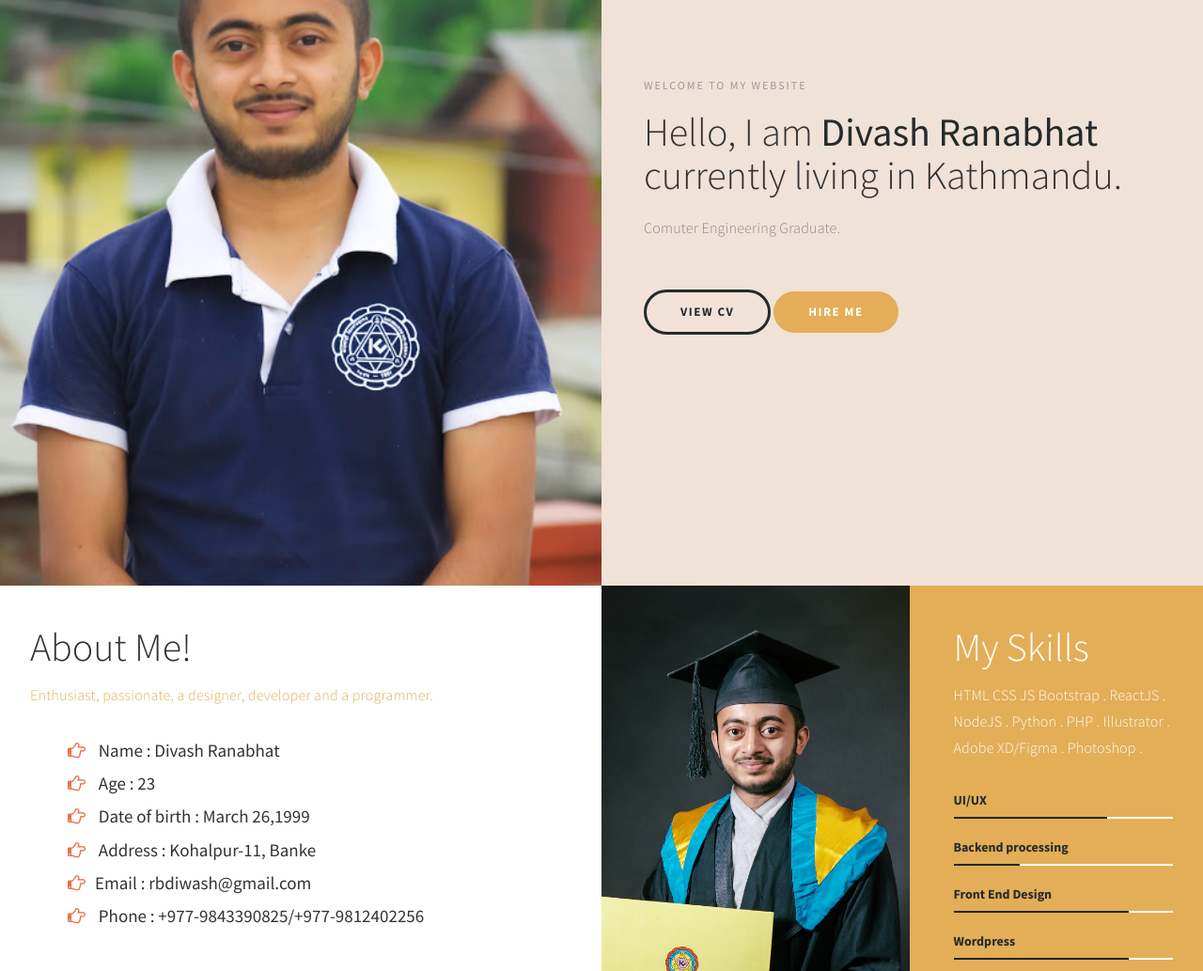
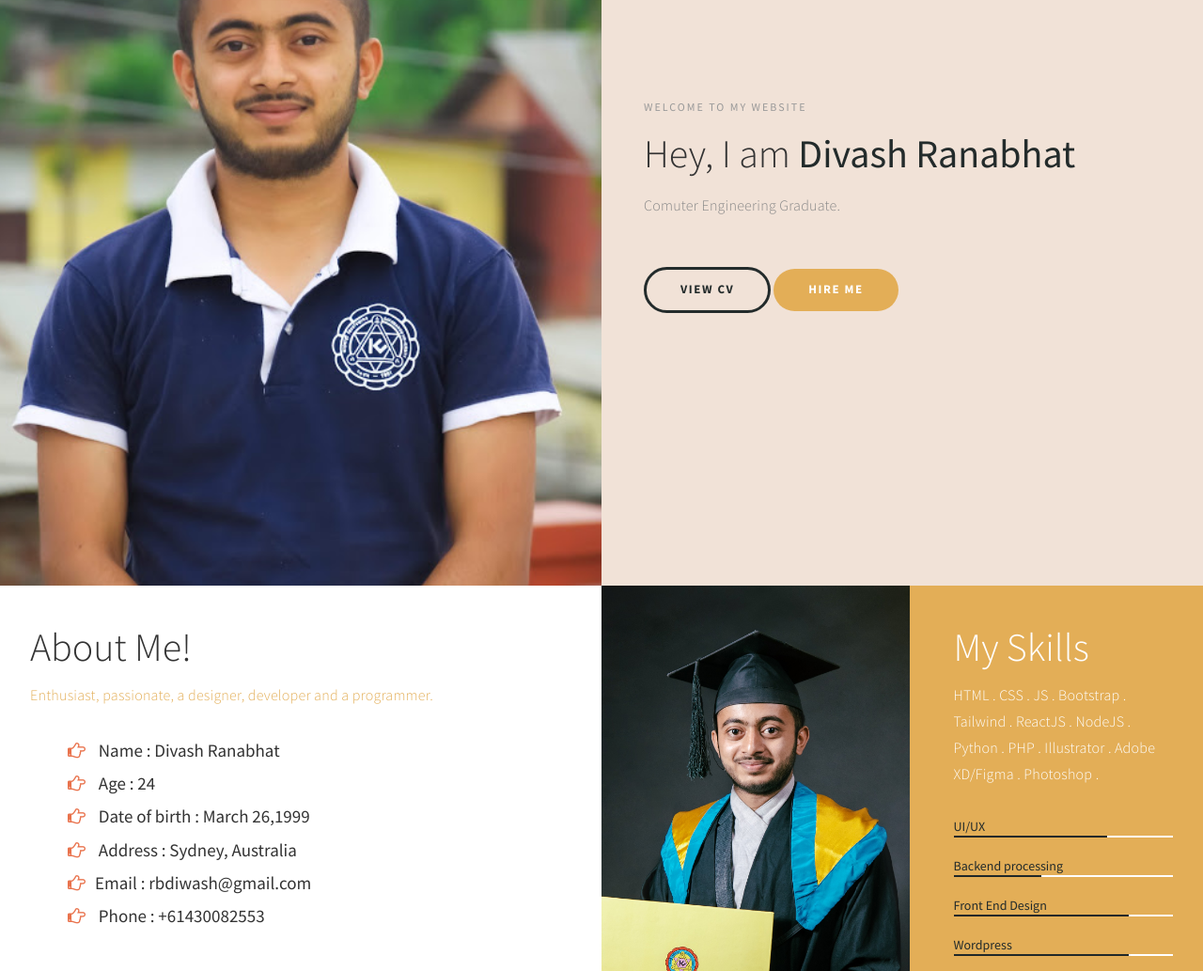
Before and after one commit to rbdiwash/New-Personal, a plain HTML site: page index.html in a window 1280 px wide. Shown: the part 177-1210 px from the top of the page at 94% size. Drawn offline with Linux system fonts and the light colour scheme.

Commit message:
changes made:

```diff
--- a/css/templatemo-style.css
+++ b/css/templatemo-style.css
@@ -430,9 +430,9 @@ a:focus {
 
 #about strong,
 #about span {
-  font-weight: bold;
+  /* font-weight: bold; */
   display: inline-block;
-  padding-bottom: 8px;
+  /* padding-bottom: 8px; */
 }
 
 #about ul li {
--- a/index.html
+++ b/index.html
@@ -81,8 +81,8 @@ http://www.templatemo.com/tm-498-stimulus
                          <div class="home-thumb">
                               <div class="section-title">
                                    <h4 class="wow fadeInUp" data-wow-delay="0.3s">welcome to my website</h4>
-                                   <h1 class="wow fadeInUp" data-wow-delay="0.6s">Hello, I am <strong>Divash
-                                             Ranabhat</strong> currently living in Kathmandu.</h1>
+                                   <h1 class="wow fadeInUp" data-wow-delay="0.6s">Hey, I am <strong>Divash
+                                             Ranabhat</strong></h1>
                                    <p class="wow fadeInUp" data-wow-delay="0.9s">Comuter Engineering Graduate.</p>
 
                                    <a href="https://drive.google.com/file/d/1QigWxfQ8HSuPJgTNdb2V73uJh32dwWSI/view"
@@ -120,17 +120,16 @@ http://www.templatemo.com/tm-498-stimulus
                                         <li> <i class="fa fa-hand-o-right" aria-hidden="true"></i> Name : Divash
                                              Ranabhat
                                         </li>
-                                        <li><i class="fa fa-hand-o-right" aria-hidden="true"></i> Age : 23</li>
+                                        <li><i class="fa fa-hand-o-right" aria-hidden="true"></i> Age : <span id="showAge"></sp></li>
                                         <li> <i class="fa fa-hand-o-right" aria-hidden="true"></i> Date of birth : March
                                              26,1999</li>
                                         <li> <i class="fa fa-hand-o-right" aria-hidden="true"></i> Address :
-                                             Kohalpur-11,
-                                             Banke </li>
+                                            Sydney, Australia </li>
                                         <li> <i class="fa fa-hand-o-right" aria-hidden="true"></i>Email :
                                              rbdiwash@gmail.com
                                         </li>
                                         <li><i class="fa fa-hand-o-right" aria-hidden="true"></i> Phone :
-                                             +977-9843390825/+977-9812402256
+                                             +61430082553
                                         </li>
                                    </ul>
 
@@ -146,7 +145,7 @@ http://www.templatemo.com/tm-498-stimulus
                          <div class="skill-thumb">
                               <div class="wow fadeInUp section-title color-white" data-wow-delay="1.2s">
                                    <h1>My Skills</h1>
-                                   <p class="color-white">HTML CSS JS Bootstrap . ReactJS . NodeJS . Python . PHP .
+                                   <p class="color-white">HTML . CSS . JS . Bootstrap . Tailwind . ReactJS . NodeJS . Python . PHP .
                                         Illustrator . Adobe XD/Figma . Photoshop . </p>
                               </div>
 
@@ -164,7 +163,7 @@ http://www.templatemo.com/tm-498-stimulus
                                    <div class="progress">
                                         <div class="progress-bar progress-bar-primary" role="progressbar"
                                              aria-valuenow="30" aria-valuemin="0" aria-valuemax="100"
-                                             style="width: 30%;"></div>
+                                             style="width: 40%;"></div>
                                    </div>
 
                                    <strong>Front End Design </strong>
@@ -528,7 +527,12 @@ http://www.templatemo.com/tm-498-stimulus
      <!-- <script src="//maxcdn.bootstrapcdn.com/bootstrap/4.1.1/js/bootstrap.min.js"></script> -->
      <!-- <script src="//cdnjs.cloudflare.com/ajax/libs/jquery/3.2.1/jquery.min.js"></script> -->
      <script>
-          $(document).ready(function () {
+
+
+        const getAge = birthDate => Math.floor((new Date() - new Date(birthDate).getTime()) / 3.15576e+10)
+          document.getElementById('showAge').innerHTML=getAge('1999-03-26');
+
+        $(document).ready(function () {
 
                $(".filter-button").click(function () {
                     var value = $(this).attr('data-filter');
```
